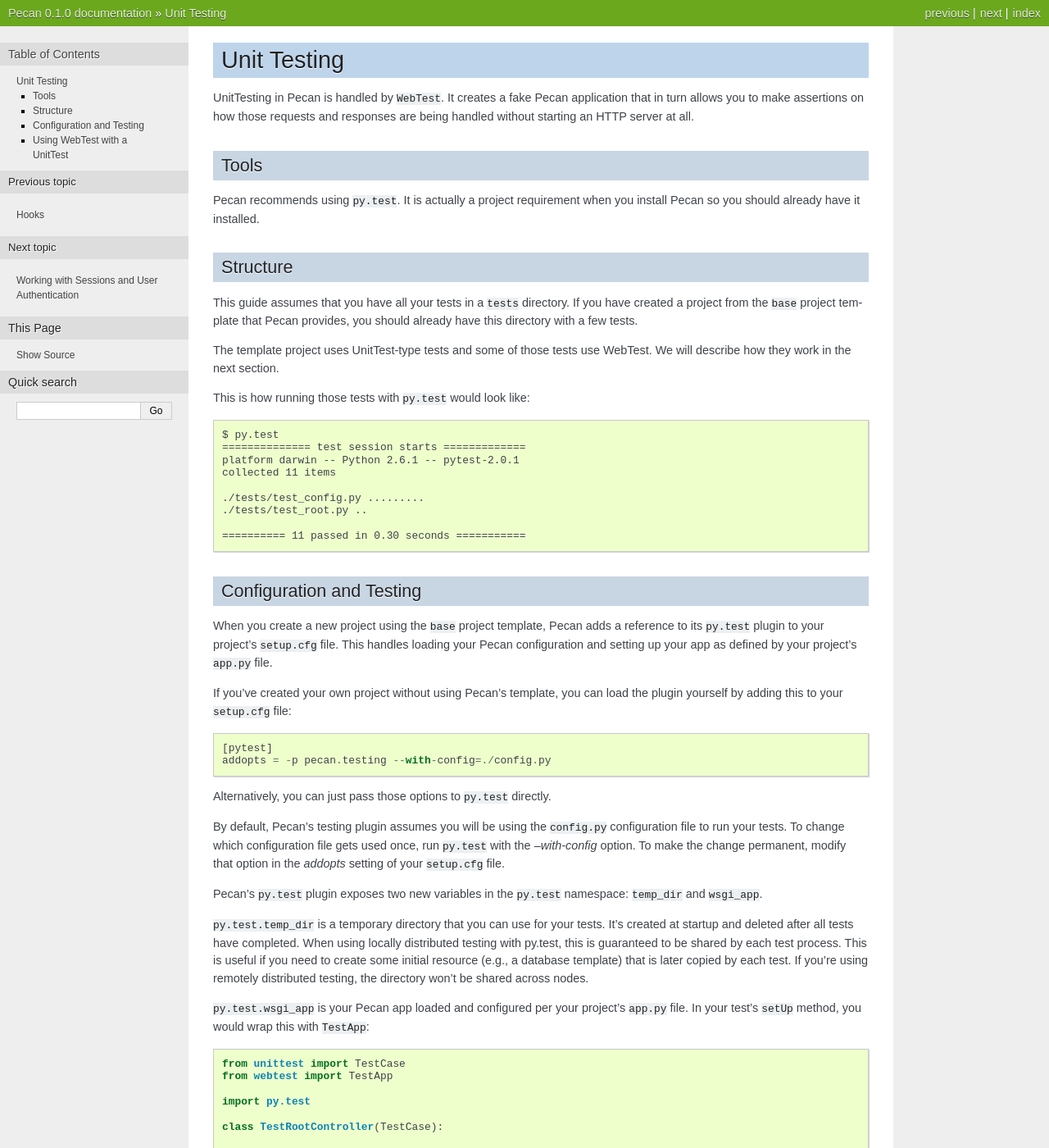
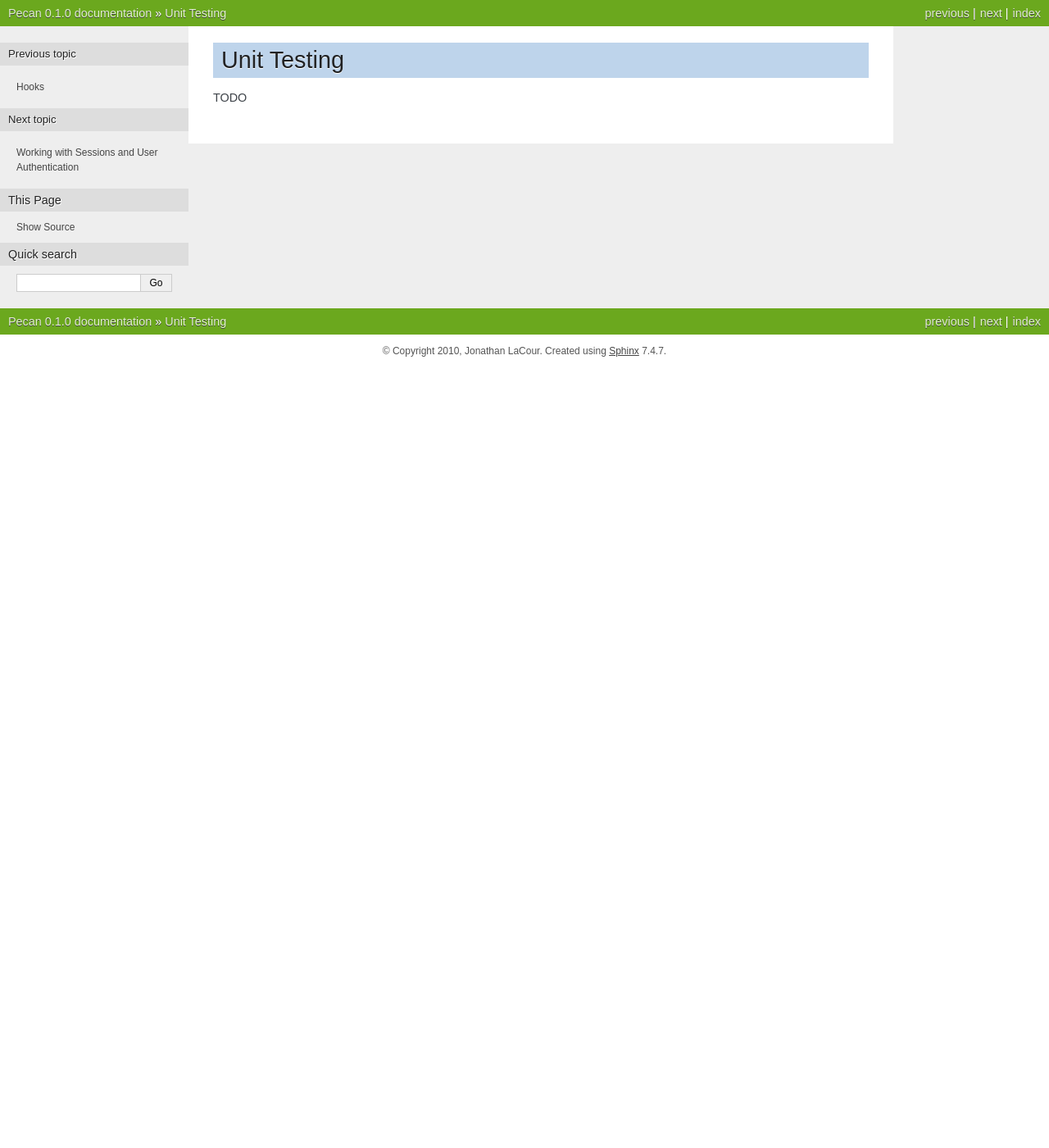
Before and after one commit to stackforge/pecan, a Sphinx documentation site: the page built from docs/source/testing.rst, in a window 1280 px wide and 1400 px high. Shown: the whole window at 82% size. Built offline with Sphinx 7.4.7, drawn with Linux system fonts in a browser that asks for light colours; pages that are not in the unit, such as notebooks, are missing from menus; some of the changed text lies outside the part shown.

Commit message:
Removing the old testing docs (they need to be redone).

```diff
--- a/docs/source/quick_start.rst
+++ b/docs/source/quick_start.rst
@@ -80,11 +80,6 @@
 You may notice that **model/__init__.py** is mostly empty.  You may wish to add
 code here to define tables, ORM definitions, and parse bindings from your
 configuration file.
-
-
-.. note::
-    The base project contains some ready-to-run tests. Try running
-    ``py.test`` (the recommended test runner for Pecan) and watch them pass!
 
 
 .. _running_application:
--- a/docs/source/testing.rst
+++ b/docs/source/testing.rst
@@ -2,108 +2,4 @@
 
 Unit Testing
 =============
-UnitTesting in Pecan is handled by ``WebTest``. It creates a fake Pecan
-application that in turn allows you to make assertions on how those requests
-and responses are being handled without starting an HTTP server at all.
-
-
-Tools
------
-Pecan recommends using ``py.test``. It is actually a project requirement when
-you install Pecan so you should already have it installed.
-
-
-Structure
----------
-This guide assumes that you have all your tests in a ``tests`` directory. If
-you have created a project from the ``base`` project template that Pecan
-provides, you should already have this directory with a few tests.
-
-The template project uses UnitTest-type tests and some of those tests use
-WebTest. We will describe how they work in the next section.
-
-This is how running those tests with ``py.test`` would look like::
-
-    $ py.test
-    ============== test session starts =============
-    platform darwin -- Python 2.6.1 -- pytest-2.0.1
-    collected 11 items
-
-    ./tests/test_config.py .........
-    ./tests/test_root.py ..
-
-    ========== 11 passed in 0.30 seconds ===========
-
-
-Configuration and Testing
--------------------------
-When you create a new project using the ``base`` project template, Pecan adds
-a reference to its ``py.test`` plugin to your project's ``setup.cfg`` file.
-This handles loading your Pecan configuration and setting up your app as
-defined by your project's ``app.py`` file.
-
-If you've created your own project without using Pecan's template, you can
-load the plugin yourself by adding this to your ``setup.cfg`` file::
-
-    [pytest]
-    addopts = -p pecan.testing --with-config=./config.py
-
-Alternatively, you can just pass those options to ``py.test`` directly.
-
-By default, Pecan's testing plugin assumes you will be using the ``config.py``
-configuration file to run your tests. To change which configuration file gets
-used once, run ``py.test`` with the `--with-config` option. To make the change
-permanent, modify that option in the `addopts` setting of your ``setup.cfg``
-file.
-
-Pecan's ``py.test`` plugin exposes two new variables in the ``py.test``
-namespace: ``temp_dir`` and ``wsgi_app``.
-
-``py.test.temp_dir`` is a temporary directory that you can use for your tests.
-It's created at startup and deleted after all tests have completed. When using
-locally distributed testing with py.test, this is guaranteed to be shared by
-each test process. This is useful if you need to create some initial resource
-(e.g., a database template) that is later copied by each test. If you're using
-remotely distributed testing, the directory won't be shared across nodes.
-
-``py.test.wsgi_app`` is your Pecan app loaded and configured per your project's
-``app.py`` file. In your test's ``setUp`` method, you would wrap this with
-``TestApp``::
-
-    from unittest import TestCase
-    from webtest import TestApp
-
-    import py.test
-
-    class TestRootController(TestCase):
-
-        def setUp(self):
-            self.app = TestApp(py.test.wsgi_app)
-
-
-Using WebTest with a UnitTest
------------------------------
-Once you have a ``setUp`` method with your ``TestApp`` created, you have a
-wealth of actions provided within the test class to interact with your Pecan
-application::
-
- *  POST   => self.app.post
- *  GET    => self.app.get
- *  DELETE => self.app.delete
- *  PUT    => self.app.put
-
-For example, if you want to assert that you can get to the root of your
-application, you could do something similar to this::
-
-    response = self.app.get('/')
-    assert response.status_int == 200
-
-If you are expecting error responses from your application, make sure to pass
-`expect_errors=True`::
-
-    response = self.app.get('/url/does/not/exist', expect_errors=True)
-    assert response.status_int == 404
-
-If you would like to dig in to more examples in how to test and verify more
-actions, take a look at the
-`WebTest documentation <http://pythonpaste.org/webtest/>`_
+TODO
```
